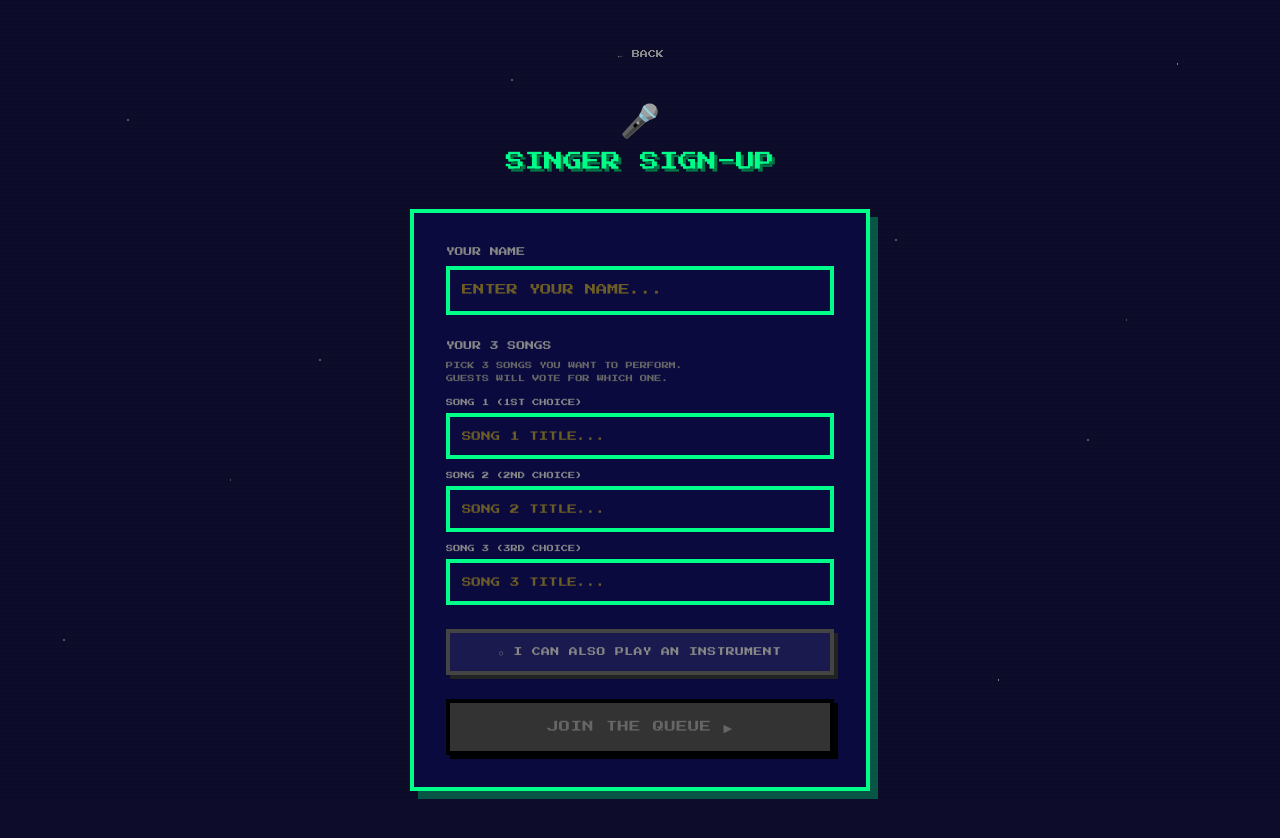
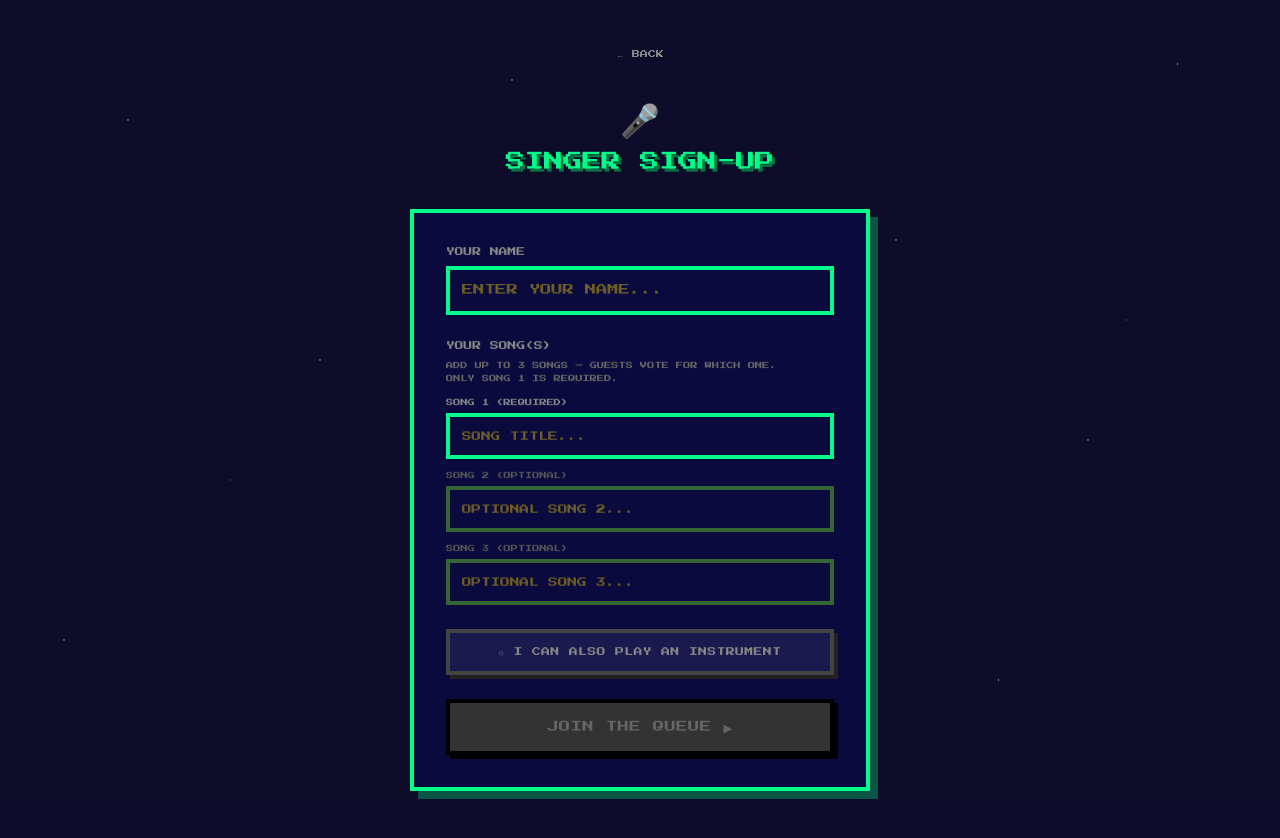
Before and after one commit to lordbritish666/level-40-portal, a Next.js app: page /register/singer in a window 1280 px wide. Built offline with nearby package versions, Linux system fonts and the light colour scheme.

Commit message:
Allow singers to register with 1-3 songs, only first required

```diff
--- a/app/register/singer/page.tsx
+++ b/app/register/singer/page.tsx
@@ -8,7 +8,7 @@ const INSTRUMENTS: Instrument[] = ["bass", "drums", "keys", "guitar", "misc"]
 
 export default function SingerRegisterPage() {
   const [name, setName] = useState("")
-  const [songs, setSongs] = useState<[string, string, string]>(["", "", ""])
+  const [songs, setSongs] = useState(["", "", ""])
   const [canPlay, setCanPlay] = useState(false)
   const [instrument, setInstrument] = useState<Instrument | null>(null)
   const [loading, setLoading] = useState(false)
@@ -16,12 +16,12 @@ export default function SingerRegisterPage() {
   const [error, setError] = useState("")
 
   function updateSong(index: number, value: string) {
-    const updated = [...songs] as [string, string, string]
+    const updated = [...songs]
     updated[index] = value
     setSongs(updated)
   }
 
-  const isValid = name.trim() && songs[0].trim() && songs[1].trim() && songs[2].trim()
+  const isValid = name.trim() && songs[0].trim()
 
   async function handleSubmit(e: React.FormEvent) {
     e.preventDefault()
@@ -34,7 +34,7 @@ export default function SingerRegisterPage() {
         headers: { "Content-Type": "application/json" },
         body: JSON.stringify({
           name: name.trim(),
-          songs: songs.map(s => s.trim()) as [string, string, string],
+          songs: songs.map(s => s.trim()).filter(Boolean),
           canPlayInstrument: canPlay,
           instrument: canPlay ? instrument : undefined,
         }),
@@ -60,7 +60,7 @@ export default function SingerRegisterPage() {
             {name.toUpperCase()}
           </div>
           <div style={{ marginBottom: "1.5rem" }}>
-            {songs.map((song, i) => (
+            {songs.filter(Boolean).map((song, i) => (
               <div key={i} style={{ fontSize: "0.5rem", color: "#aaa", lineHeight: 2 }}>
                 SONG {i + 1}: {song.toUpperCase()}
               </div>
@@ -124,26 +124,26 @@ export default function SingerRegisterPage() {
           {/* Songs */}
           <div style={{ marginBottom: "1.5rem" }}>
             <label style={{ fontSize: "0.55rem", color: "#888", display: "block", marginBottom: "0.5rem" }}>
-              YOUR 3 SONGS
+              YOUR SONG(S)
             </label>
             <div style={{ fontSize: "0.45rem", color: "#666", marginBottom: "0.75rem", lineHeight: 1.8 }}>
-              PICK 3 SONGS YOU WANT TO PERFORM.<br />
-              GUESTS WILL VOTE FOR WHICH ONE.
+              ADD UP TO 3 SONGS — GUESTS VOTE FOR WHICH ONE.<br />
+              ONLY SONG 1 IS REQUIRED.
             </div>
             {([0, 1, 2] as const).map(i => (
               <div key={i} style={{ marginBottom: "0.75rem" }}>
-                <div style={{ fontSize: "0.45rem", color: "#888", marginBottom: "0.25rem" }}>
-                  SONG {i + 1} {i === 0 ? "(1ST CHOICE)" : i === 1 ? "(2ND CHOICE)" : "(3RD CHOICE)"}
+                <div style={{ fontSize: "0.45rem", color: i === 0 ? "#888" : "#555", marginBottom: "0.25rem" }}>
+                  SONG {i + 1} {i === 0 ? "(REQUIRED)" : "(OPTIONAL)"}
                 </div>
                 <input
                   className="pixel-input"
-                  style={{ borderColor: "#00ff88", fontSize: "0.6rem" }}
+                  style={{ borderColor: i === 0 ? "#00ff88" : "#336633", fontSize: "0.6rem" }}
                   type="text"
-                  placeholder={`SONG ${i + 1} TITLE...`}
+                  placeholder={i === 0 ? "SONG TITLE..." : `OPTIONAL SONG ${i + 1}...`}
                   value={songs[i]}
                   onChange={e => updateSong(i, e.target.value)}
                   maxLength={60}
-                  required
+                  required={i === 0}
                 />
               </div>
             ))}
--- a/lib/types.ts
+++ b/lib/types.ts
@@ -12,7 +12,7 @@ export interface Musician {
 export interface Singer {
   id: string
   name: string
-  songs: [string, string, string]
+  songs: string[]  // 1–3 songs
   canPlayInstrument: boolean
   instrument?: string
   joinedAt: number
```
